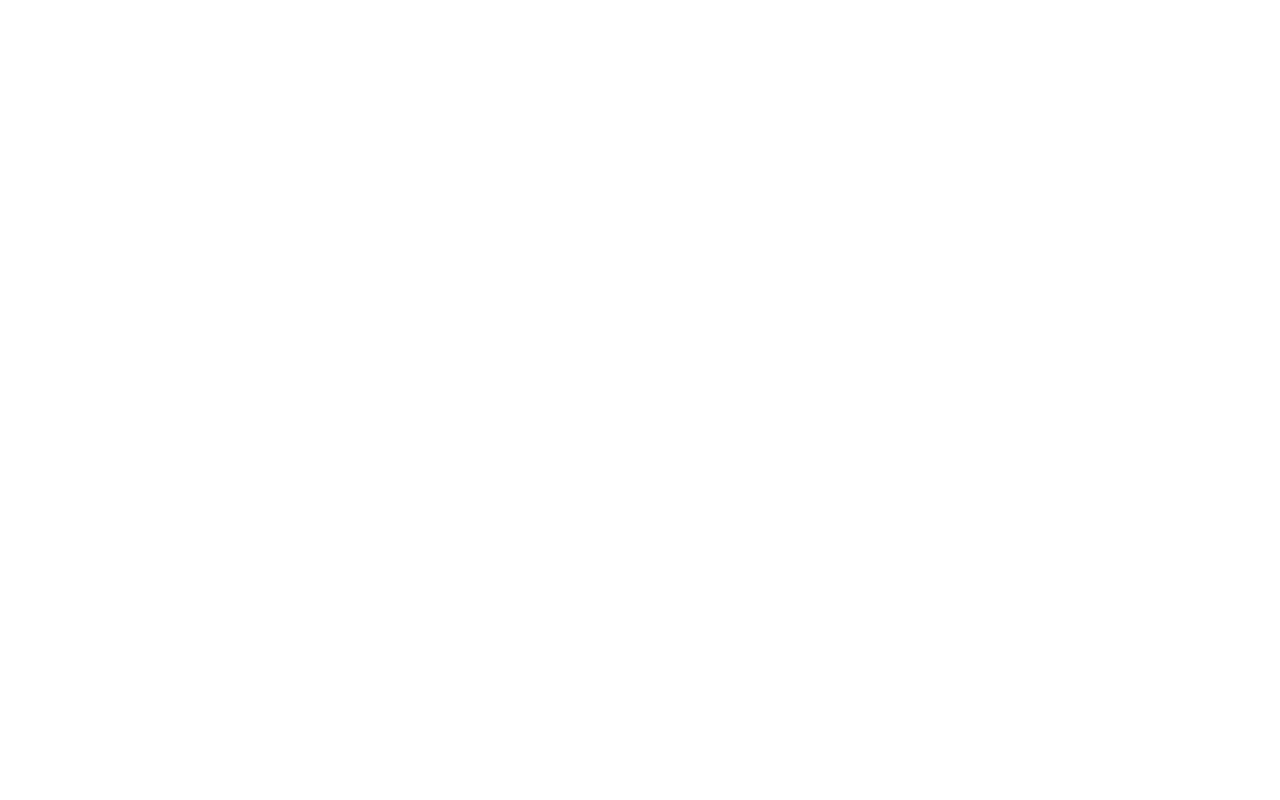
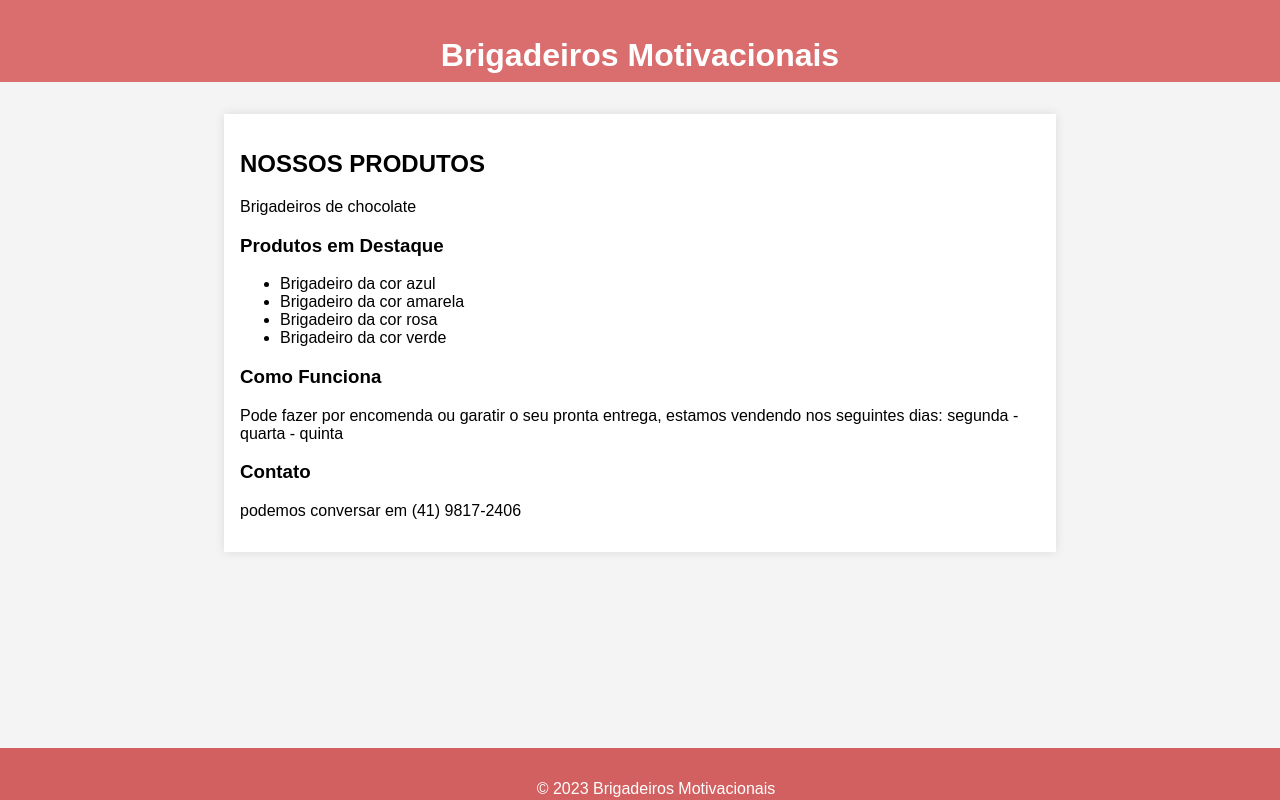
Before and after one commit to gabrieleteixeira/brigadeiromotivacinal, a plain HTML site: page index.html in a window 1280 px wide. Drawn offline with Linux system fonts and the light colour scheme.

Commit message:
versao 1

```diff
--- a/index.html
+++ b/index.html
@@ -1,11 +1,71 @@
 <!DOCTYPE html>
-<html lang="en">
+<html lang="pt-br">
 <head>
     <meta charset="UTF-8">
     <meta name="viewport" content="width=device-width, initial-scale=1.0">
-    <title>Document</title>
+    <title>Brigadeiros Motivacionais</title>
+    <style>
+        body {
+            font-family: Arial, sans-serif;
+            margin: 0;
+            padding: 0;
+            background-color: #f4f4f4;
+        }
+        header {
+            background-color: #da6d6d;
+            color: #fff;
+            text-align: center;
+            padding: 1em;
+            height: 50px;
+        }
+        section {
+            max-width: 800px;
+            margin: 2em auto;
+            padding: 1em;
+            background-color: #fff;
+            box-shadow: 0 0 10px rgba(0, 0, 0, 0.1);
+        }
+        footer {
+            background-color: #d36060;
+            color: #fff;
+            text-align: center;
+            padding: 1em;
+            position: fixed;
+            width: 100%;
+            bottom: 0;
+            height: 20px;
+        }
+    </style>
 </head>
 <body>
+    <header>
+        <h1>Brigadeiros Motivacionais</h1>
+    </header>
 
+    <section>
+        <h2>NOSSOS PRODUTOS</h2>
+        <p>Brigadeiros de chocolate</p>
+        <p></p>
+
+        <h3>Produtos em Destaque</h3>
+        <ul>
+            <li>Brigadeiro da cor azul</li>
+            <li>Brigadeiro da cor amarela</li>
+            <li>Brigadeiro da cor rosa</li>
+            <li>Brigadeiro da cor verde</li>
+        </ul>
+
+        <h3>Como Funciona</h3>
+        <p>Pode fazer por encomenda ou garatir o seu pronta entrega, estamos vendendo nos seguintes dias:
+            segunda - quarta - quinta
+        </p>
+
+        <h3>Contato</h3>
+        <p>podemos conversar em (41) 9817-2406</p>
+    </section>
+
+    <footer>
+        <p>&copy; 2023 Brigadeiros Motivacionais</p>
+    </footer>
 </body>
 </html>
```
